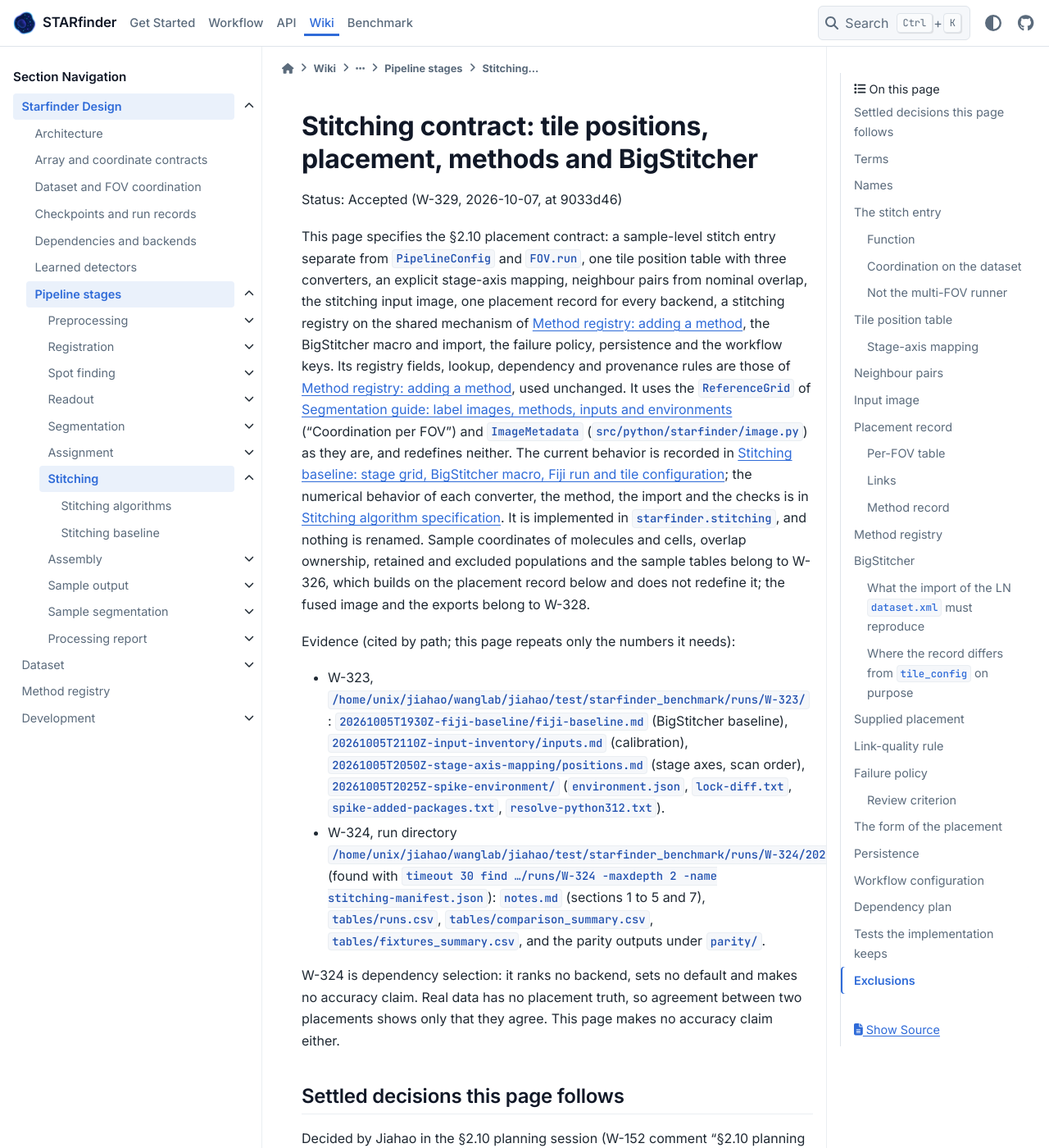
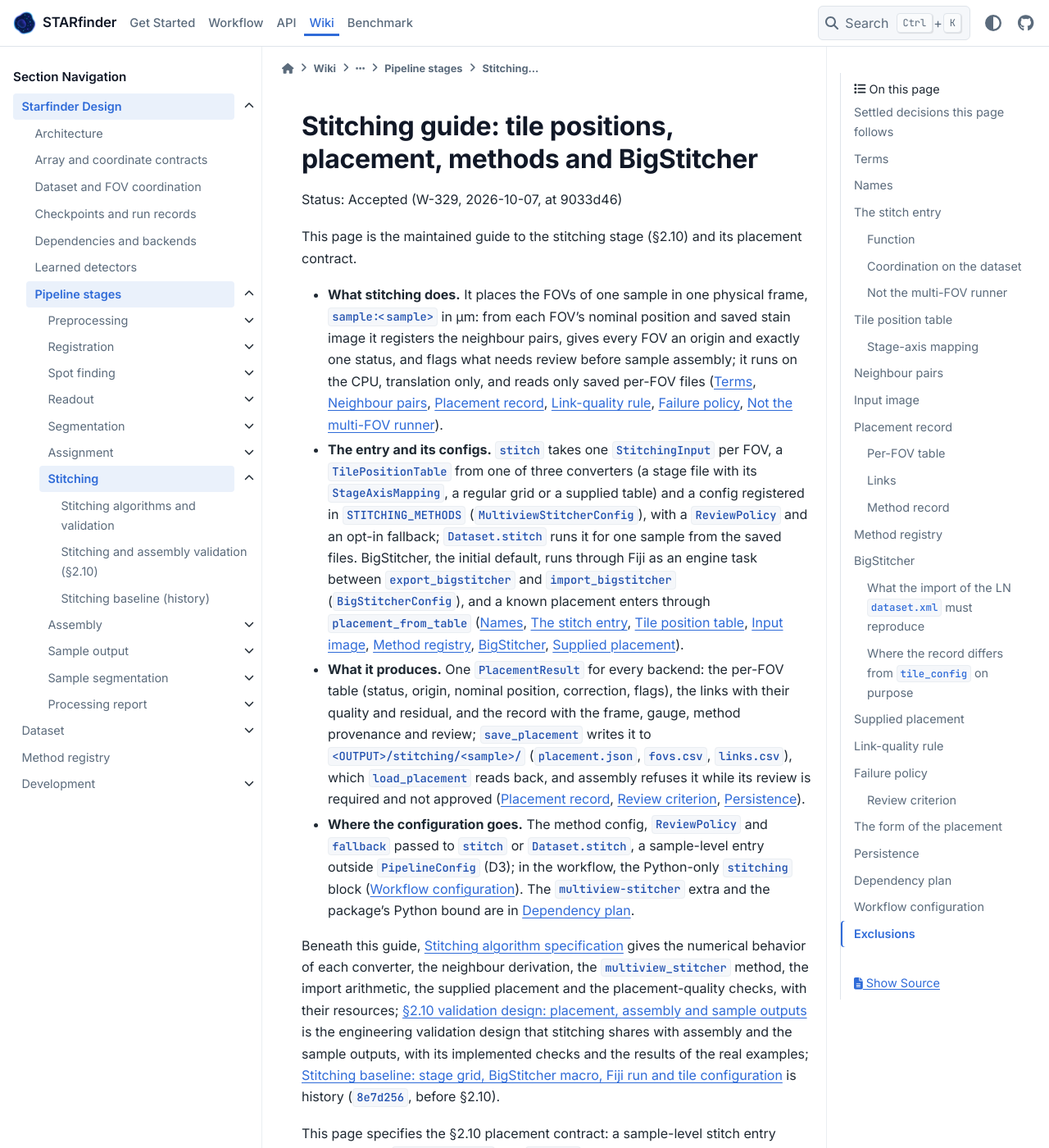
Before and after one commit to wanglab-broad/starfinder, a Sphinx documentation site: the page built from docs/stitching-contract.md, in a window 1280 px wide and 1400 px high. Shown: the whole window at 82% size. Built offline with Sphinx 7.4.7 and the PyData theme 0.15.4, drawn with Linux system fonts in a browser that asks for light colours; some of the changed text lies outside the part shown.

Commit message:
feat(w-595): make the stitching contract the maintained stitching…
The stitching contract page (`docs/stitching-contract.md`) is now the
maintained stitching guide, and the shared §2.10 validation page is
listed beneath it. The owner does not need to act. **What changed** -
The guide is retitled "Stitching guide: …". - It now opens with a
four-bullet orientation that links its own sections, then a paragraph
naming the three pages beneath it: the algorithm page, the shared
validation page and the baseline as history. - Its hidden toctree is
relabelled and now also lists `stitching-assembly-validation`. - The
"Tests the implementation keeps" section and the …

Linear-Issue: W-595

````diff
--- a/docs/stitching-algorithms.md
+++ b/docs/stitching-algorithms.md
@@ -6,7 +6,7 @@ This page specifies the numerical behavior of each element of {doc}`stitching-co
 the three converters into the tile position table, the neighbour derivation, the
 `multiview_stitcher` method, the import arithmetic of BigStitcher's `dataset.xml`, the
 supplied placement, and the placement-quality checks. Each has its parameters, units,
-defaults, failure behavior and a resource estimate. The current behavior is in {doc}`stitching-baseline`. Each element is
+defaults, failure behavior and a resource estimate. The behavior before §2.10 is history, in {doc}`stitching-baseline`. Each element is
 implemented in `starfinder.stitching`, and no default here is accepted.
 
 ## Evidence
--- a/docs/stitching-contract.md
+++ b/docs/stitching-contract.md
@@ -1,6 +1,49 @@
-# Stitching contract: tile positions, placement, methods and BigStitcher
+# Stitching guide: tile positions, placement, methods and BigStitcher
 
 Status: Accepted (W-329, 2026-10-07, at 9033d46)
+
+This page is the maintained guide to the stitching stage (§2.10) and its placement
+contract.
+
+* **What stitching does.** It places the FOVs of one sample in one physical frame,
+  `sample:<sample>` in µm: from each FOV's nominal position and saved stain image it
+  registers the neighbour pairs, gives every FOV an origin and exactly one status, and
+  flags what needs review before sample assembly; it runs on the CPU, translation only,
+  and reads only saved per-FOV files ([Terms](#terms), [Neighbour pairs](#neighbour-pairs),
+  [Placement record](#placement-record), [Link-quality rule](#link-quality-rule),
+  [Failure policy](#failure-policy), [Not the multi-FOV runner](#not-the-multi-fov-runner)).
+* **The entry and its configs.** `stitch` takes one `StitchingInput` per FOV, a
+  `TilePositionTable` from one of three converters (a stage file with its
+  `StageAxisMapping`, a regular grid or a supplied table) and a config registered in
+  `STITCHING_METHODS` (`MultiviewStitcherConfig`), with a `ReviewPolicy` and an opt-in
+  fallback; `Dataset.stitch` runs it for one sample from the saved files. BigStitcher, the
+  initial default, runs through Fiji as an engine task between `export_bigstitcher` and
+  `import_bigstitcher` (`BigStitcherConfig`), and a known placement enters through
+  `placement_from_table` ([Names](#names), [The stitch entry](#the-stitch-entry),
+  [Tile position table](#tile-position-table), [Input image](#input-image),
+  [Method registry](#method-registry), [BigStitcher](#bigstitcher),
+  [Supplied placement](#supplied-placement)).
+* **What it produces.** One `PlacementResult` for every backend: the per-FOV table
+  (status, origin, nominal position, correction, flags), the links with their quality and
+  residual, and the record with the frame, gauge, method provenance and review;
+  `save_placement` writes it to `<OUTPUT>/stitching/<sample>/` (`placement.json`,
+  `fovs.csv`, `links.csv`), which `load_placement` reads back, and assembly refuses it
+  while its review is required and not approved
+  ([Placement record](#placement-record), [Review criterion](#review-criterion),
+  [Persistence](#persistence)).
+* **Where the configuration goes.** The method config, `ReviewPolicy` and `fallback`
+  passed to `stitch` or `Dataset.stitch`, a sample-level entry outside `PipelineConfig`
+  (D3); in the workflow, the Python-only `stitching` block
+  ([Workflow configuration](#workflow-configuration)). The `multiview-stitcher` extra and
+  the package's Python bound are in [Dependency plan](#dependency-plan).
+
+Beneath this guide, {doc}`stitching-algorithms` gives the numerical behavior of each
+converter, the neighbour derivation, the `multiview_stitcher` method, the import
+arithmetic, the supplied placement and the placement-quality checks, with their
+resources; {doc}`stitching-assembly-validation` is the engineering validation design that
+stitching shares with assembly and the sample outputs, with its implemented checks and
+the results of the real examples; {doc}`stitching-baseline` is history (`8e7d256`, before
+§2.10).
 
 This page specifies the §2.10 placement contract: a sample-level stitch entry separate
 from `PipelineConfig` and `FOV.run`, one tile position table with three converters, an
@@ -11,8 +54,6 @@ policy, persistence and the workflow keys. Its registry fields, lookup, dependen
 provenance rules are those of {doc}`method-registry`, used unchanged. It uses the
 `ReferenceGrid` of {doc}`segmentation-contract` ("Coordination per FOV") and
 `ImageMetadata` (`src/python/starfinder/image.py`) as they are, and redefines neither.
-The current behavior is recorded in {doc}`stitching-baseline`; the numerical behavior of
-each converter, the method, the import and the checks is in {doc}`stitching-algorithms`.
 It is implemented in `starfinder.stitching`, and nothing is renamed. Sample coordinates of molecules and
 cells, overlap ownership, retained and excluded populations and the sample tables belong
 to W-326, which builds on the placement record below and does not redefine it; the fused
@@ -603,6 +644,12 @@ From the W-324 parity outputs (`parity/` in the W-324 run directory) and the 202
    use the reference grid's spacing. Relative origins agree with W-323's rerun within
    1.3e-06 px, the run-to-run variation of BigStitcher's optimization.
 
+The golden test holds item 3 on its own fixture.
+`test_workflow_stitching_golden.py` passes unchanged while the legacy scripts exist; when
+the implementation replaces a script, `legacy_tile_config` stays as the frozen reference,
+and the import's legacy view must reproduce its pinned `TILE_CONFIG` from the fixture's
+`dataset.xml` (item 3 above on the fixture).
+
 ### Where the record differs from `tile_config` on purpose
 
 | `tile_config_{sample}.csv` | Placement record | Why |
@@ -621,6 +668,8 @@ The legacy writer of `tile_config_{sample}.csv` stays for the rule chain that re
 its values from the record's raw translations and the view map, so its output is
 unchanged. (W-568: with an `assembly` block, where assemble has replaced that chain, the
 BigStitcher `stitch_sample` neither writes nor declares the file.)
+`test_assignment_workflow.py` and the other readers of `tile_config_{sample}.csv` pass
+unchanged, because the legacy writer's output is unchanged.
 
 ## Supplied placement
 
@@ -817,51 +866,6 @@ and every record that names a placement's tables hold the SHA-256 of these bytes
 computed from the tables in memory. A placement from `placement_from_table` is
 saved and loaded the same way ("Supplied placement").
 
-## Workflow configuration
-
-A Python-only `stitching` block (`backend: python`), read by `_run_stitching` in the
-workflow adapter and by the §2.13 rule that runs it:
-
-```yaml
-stitching:
-  method: bigstitcher            # or multiview_stitcher; bigstitcher is the initial default (D1)
-  input: reference_merged        # or reference_stain, or a file pattern
-  positions:
-    source: stage_file           # stage_file | regular_grid | table
-    stage_axes: {x: "+x", y: "+y"}   # required with stage_file; no default
-    snap_to_grid: {overlap: 0.1} # stage_file only: GridSnap with tile_shape_yx and spacing_yx below; null keeps stage positions
-    regular_grid: {columns: 7, rows: 10, order: column_major_down_right, overlap: 0.1}
-    tile_shape_yx: null          # px; null: from the FOVs' ReferenceGrid (shape_zyx[1:])
-    spacing_yx: null             # µm; null: from the FOVs' ReferenceGrid (metadata.spacing_zyx[1:])
-    table: null                  # a CSV path with source: table
-    stage_file: /data/acquisition/positions.maf   # required with source: stage_file; no default
-  config: {}                     # fields of MultiviewStitcherConfig or BigStitcherConfig
-  review: {max_correction_fraction: 0.5, max_residual_um: 1.0}
-  fallback: null                 # or nominal; for multiview_stitcher and the BigStitcher import alike
-  bigstitcher_save_dir: null     # a local folder; required with method: bigstitcher
-```
-
-* Without the block the four legacy rules run unchanged with `backend: matlab`, and the
-  adapter's legacy translation (`StageAxisMapping(x="+x", y="+y", source="legacy")`, the
-  YAML voxel sizes) applies only to the legacy writer. They run with the MATLAB backend
-  only: a Python configuration that enables one without the block raises when the rule
-  files are parsed, naming the block.
-* The sample's FOVs are its rows of `fovs.csv` in the input root, restricted by
-  `selected_fovs`. With `source: stage_file`, `stage_file` is required (no default: the
-  Python route writes no `documents/maf/<sample>.maf` copy) and `fovs.csv` must have the
-  `position_id` column; the file may hold every sample's positions, and the sample's are
-  selected by `position_id` before the conversion. A supplied table (`source: table`) may
-  also hold other FOVs: its rows of the sample's selected FOVs are kept. A regular grid is
-  laid out over the sample's FOVs of `fovs.csv` and its selected rows kept, so that a
-  selection keeps each FOV's cell.
-* `fiji_path` is read by the BigStitcher engine rule when it runs, not when the rule file
-  is parsed; the key stays required for that rule only.
-* With `method: bigstitcher`, `stitch_sample` writes and declares
-  `output/tile_config_{sample}.csv` only without an `assembly` block (W-568): with one,
-  nothing reads it.
-* The static schema lists the method names and is kept equal to `STITCHING_METHODS` plus
-  `bigstitcher` by a default-tier test, as for the other registries.
-
 ## Dependency plan
 
 Amended at the W-329 review of 2026-10-06, from W-323 (`20261005T2025Z-spike-environment/`),
@@ -938,14 +942,50 @@ trial (the 27 entries removed and the nine packages added); `uv sync --extra
 multiview-stitcher` in a fresh environment; the routine test gate. A difference beyond the
 trial returns to Jiahao, as the §2.9 lock change did.
 
-## Tests the implementation keeps
+## Workflow configuration
 
-* `test_workflow_stitching_golden.py` passes unchanged while the legacy scripts exist;
-  when the implementation replaces a script, `legacy_tile_config` stays as the frozen
-  reference, and the import's legacy view must reproduce its pinned `TILE_CONFIG` from the
-  fixture's `dataset.xml` (item 3 above on the fixture).
-* `test_assignment_workflow.py` and the other readers of `tile_config_{sample}.csv` pass
-  unchanged, because the legacy writer's output is unchanged.
+A Python-only `stitching` block (`backend: python`), read by `_run_stitching` in the
+workflow adapter and by the §2.13 rule that runs it:
+
+```yaml
+stitching:
+  method: bigstitcher            # or multiview_stitcher; bigstitcher is the initial default (D1)
+  input: reference_merged        # or reference_stain, or a file pattern
+  positions:
+    source: stage_file           # stage_file | regular_grid | table
+    stage_axes: {x: "+x", y: "+y"}   # required with stage_file; no default
+    snap_to_grid: {overlap: 0.1} # stage_file only: GridSnap with tile_shape_yx and spacing_yx below; null keeps stage positions
+    regular_grid: {columns: 7, rows: 10, order: column_major_down_right, overlap: 0.1}
+    tile_shape_yx: null          # px; null: from the FOVs' ReferenceGrid (shape_zyx[1:])
+    spacing_yx: null             # µm; null: from the FOVs' ReferenceGrid (metadata.spacing_zyx[1:])
+    table: null                  # a CSV path with source: table
+    stage_file: /data/acquisition/positions.maf   # required with source: stage_file; no default
+  config: {}                     # fields of MultiviewStitcherConfig or BigStitcherConfig
+  review: {max_correction_fraction: 0.5, max_residual_um: 1.0}
+  fallback: null                 # or nominal; for multiview_stitcher and the BigStitcher import alike
+  bigstitcher_save_dir: null     # a local folder; required with method: bigstitcher
+```
+
+* Without the block the four legacy rules run unchanged with `backend: matlab`, and the
+  adapter's legacy translation (`StageAxisMapping(x="+x", y="+y", source="legacy")`, the
+  YAML voxel sizes) applies only to the legacy writer. They run with the MATLAB backend
+  only: a Python configuration that enables one without the block raises when the rule
+  files are parsed, naming the block.
+* The sample's FOVs are its rows of `fovs.csv` in the input root, restricted by
+  `selected_fovs`. With `source: stage_file`, `stage_file` is required (no default: the
+  Python route writes no `documents/maf/<sample>.maf` copy) and `fovs.csv` must have the
+  `position_id` column; the file may hold every sample's positions, and the sample's are
+  selected by `position_id` before the conversion. A supplied table (`source: table`) may
+  also hold other FOVs: its rows of the sample's selected FOVs are kept. A regular grid is
+  laid out over the sample's FOVs of `fovs.csv` and its selected rows kept, so that a
+  selection keeps each FOV's cell.
+* `fiji_path` is read by the BigStitcher engine rule when it runs, not when the rule file
+  is parsed; the key stays required for that rule only.
+* With `method: bigstitcher`, `stitch_sample` writes and declares
+  `output/tile_config_{sample}.csv` only without an `assembly` block (W-568): with one,
+  nothing reads it.
+* The static schema lists the method names and is kept equal to `STITCHING_METHODS` plus
+  `bigstitcher` by a default-tier test, as for the other registries.
 
 ## Exclusions
 
@@ -957,6 +997,7 @@ measured number comes from W-323 and W-324 by reference).
 ```{toctree}
 :hidden:
 
-Stitching algorithms <stitching-algorithms>
-Stitching baseline <stitching-baseline>
+Stitching algorithms and validation <stitching-algorithms>
+Stitching and assembly validation (§2.10) <stitching-assembly-validation>
+Stitching baseline (history) <stitching-baseline>
 ```
````
